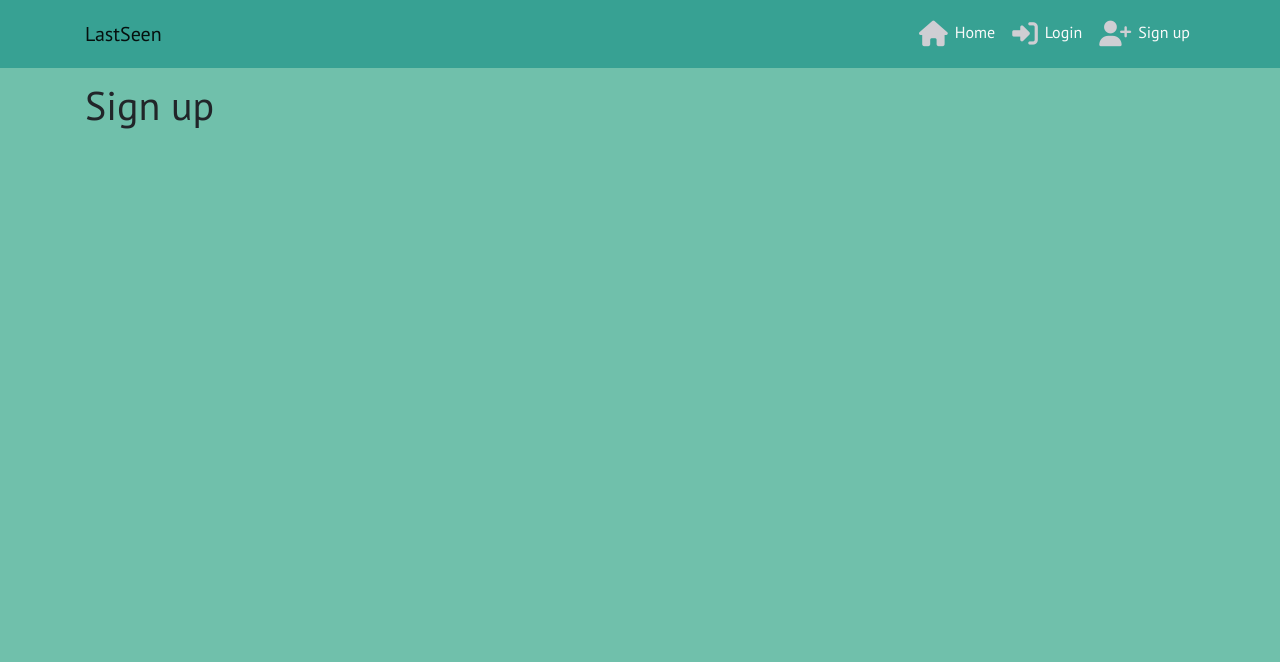
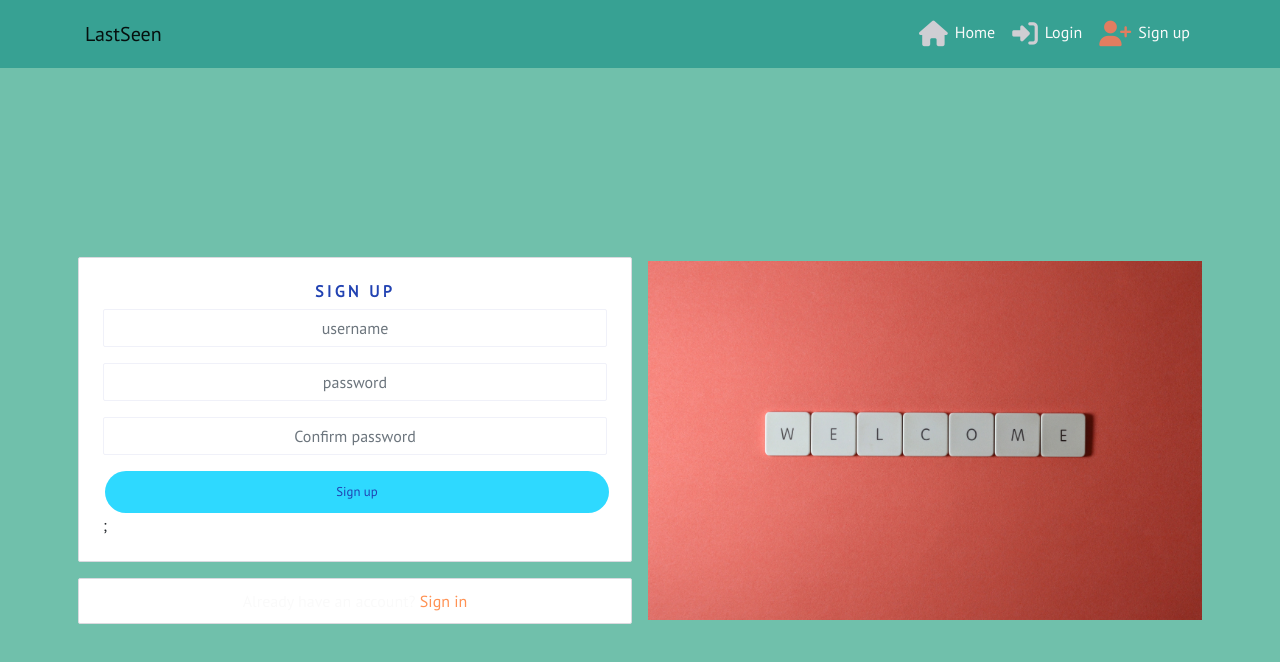
Before and after one commit to BZemba87/lastseen, a React (Create React App) app: page /signup in a window 1280 px wide. Shown: the top 662 px of the page. Built offline with nearby package versions, Linux system fonts and the light colour scheme.

Commit message:
add sign up form and welcome image

```diff
--- a/src/App.js
+++ b/src/App.js
@@ -2,6 +2,8 @@
 import NavBar from "./components/NavBar";
 import Container from 'react-bootstrap/Container';
 import { Route, Switch } from "react-router-dom";
+import "./api/axiosDefault";
+import SignUpForm from './pages/auth/SignUpForm';
 
 function App() {
   return (
@@ -11,7 +13,7 @@
         <Switch>
           <Route exact path="/" render={() => <h1>Home page</h1>} />
           <Route exact path="/login" render={() => <h1> Login </h1>} />
-          <Route exact path="/signup" render={() => <h1> Sign up </h1>} />
+          <Route exact path="/signup" render={() => <SignUpForm/>} />
           <Route render={() => <p>Page not found!</p>} />
         </Switch>
       </Container>
--- a/src/App.module.css
+++ b/src/App.module.css
@@ -6,6 +6,25 @@
 .Main {
     padding-top: 81px;
 }
+.Content {
+    background-color: #ffffff;
+    padding: 10px;
+    border-radius: 2px;
+    border: 1px solid #dadadf;
+}
+
+.FillerImage {
+    object-fit: cover;
+    height: 100%;
+    width: 100%;
+}
+
+.Image {
+    max-height: 40vh;
+    max-width: 100%;
+    object-fit: contain;
+}
+
 * {
     box-sizing: border-box;
 }
--- /dev/null
+++ b/src/api/axiosDefault.js
@@ -0,0 +1,8 @@
+import axios from 'axios'
+
+axios.defaults.baseURL = 'https://last-seen-api.herokuapp.com/';
+axios.defaults.headers.post["Content-Type"] = "multipart/form-data";
+axios.defaults.withCredentials = true;
+
+export const axiosReq = axios.create();
+export const axiosRes = axios.create();
--- a/src/components/NavBar.js
+++ b/src/components/NavBar.js
@@ -26,12 +26,12 @@
             <NavLink
               className={styles.NavLink}
               activeClassName={styles.Active}
-              to="/signin"
+              to="/login"
             >
               <i className="fas fa-sign-in-alt"></i>Login
             </NavLink>
             <NavLink
-              to="/login"
+              to="/signup"
               className={styles.NavLink}
               activeClassName={styles.Active}
             >
--- /dev/null
+++ b/src/pages/auth/SignUpForm.js
@@ -0,0 +1,70 @@
+import React from "react";
+import { Link } from "react-router-dom";
+
+
+import styles from "../../styles/SignUpForm.module.css";
+import btnStyles from "../../styles/Button.module.css";
+import appStyles from "../../App.module.css";
+
+import { Form, Button, Image, Col, Row, Container } from "react-bootstrap";
+
+const SignUpForm = () => {
+  return (
+    <Row className={styles.Row}>
+      <Col className="my-auto py-2 p-md-2" md={6}>
+        <Container className={`${appStyles.Content} p-4 `}>
+          <h1 className={styles.Header}>sign up</h1>
+
+        <Form>
+            <Form.Group controlId="username">
+            <Form.Label className="d-none">Username</Form.Label>
+            <Form.Control
+            className={styles.Input}
+            type="text" placeholder="username" name="username" />
+            </Form.Group>
+
+            <Form.Group controlId="password1">
+            <Form.Label className="d-none">Password</Form.Label>
+            <Form.Control
+            className={styles.Input}
+            type="password" placeholder="password" name="password1" />
+            </Form.Group>
+
+            <Form.Group controlId="password2">
+            <Form.Label className="d-none">Confirm password</Form.Label>
+            <Form.Control
+            className={styles.Input}
+            type="password" placeholder="Confirm password" name="password2" />
+            </Form.Group>
+            <Button className={`${btnStyles.Button} ${btnStyles.Wide} ${btnStyles.Bright}`}
+            type="submit">
+                Sign up
+            </Button>
+        </Form>;
+
+
+
+
+        </Container>
+        <Container className={`mt-3 ${appStyles.Content}`}>
+          <Link className={styles.Link} to="/signin">
+            Already have an account? <span>Sign in</span>
+          </Link>
+        </Container>
+      </Col>
+      <Col
+        md={6}
+        className={`my-auto d-none d-md-block p-2 ${styles.SignUpCol}`}
+      >
+        <Image
+          className={`${appStyles.FillerImage}`}
+          src={
+            "/welcome.jpg"
+          }
+        />
+      </Col>
+    </Row>
+  );
+};
+
+export default SignUpForm;
--- /dev/null
+++ b/src/styles/Button.module.css
@@ -0,0 +1,69 @@
+.Button {
+    font-size: 0.8rem;
+    align-self: center;
+    border-radius: 100px;
+    border-color: transparent;
+    padding: 4px 10px;
+    margin-left: 2px;
+    margin-right: 2px;
+    min-width: 75px;
+  }
+
+  .Button:hover {
+    opacity: 0.8;
+    border-color: transparent;
+    cursor: pointer;
+  }
+
+  .Button:hover:active {
+    background-color: #2142b2 !important;
+  }
+
+  .Button:active {
+    background-color: #2142b2 !important;
+  }
+
+  .Button:focus {
+    background-color: #2142b2;
+  }
+
+  .Wide {
+    padding: 10px 50px;
+    width: 100%;
+  }
+
+  .Blue,
+  .BlueOutline:hover,
+  .Bright:hover {
+    background-color: #2142b2;
+    color: #ffffff;
+  }
+
+  .BlueOutline,
+  .Blue:hover {
+    /* border: 1px solid #2142b2; */
+    background-color: #ffffff;
+    color: #2142b2;
+  }
+
+  .Black,
+  .BlackOutline:hover {
+    /* background-color: #242a3d;
+    color: white; */
+    background-color: #242a3d;
+    color: aliceblue;
+  }
+
+  .Black:hover,
+  .BlackOutline {
+    /* background-color: #dadadf;
+    color: #242a3d;
+    border-color: #242a3d; */
+    background-color: aliceblue;
+    color: #242a3d;
+  }
+
+  .Bright {
+    background-color: #2ed9ff;
+    color: #2142b2;
+  }
--- /dev/null
+++ b/src/styles/SignUpForm.module.css
@@ -0,0 +1,46 @@
+.Row {
+    height: calc(100vh - 81px);
+  }
+  .Input {
+    background: #ffffff;
+    border: 1px solid #f0f1f9;
+    box-sizing: border-box;
+    border-radius: 2px;
+    color: #7177a1;
+    text-align: center;
+    padding: 10px;
+  }
+
+  .Header {
+    font-style: normal;
+    font-weight: bold;
+    font-size: 16px;
+    line-height: 19px;
+    text-align: center;
+    letter-spacing: 0.2em;
+    text-transform: uppercase;
+    color: #2142b2;
+  }
+
+  .Link {
+    text-decoration: none;
+    text-align: center;
+    display: block;
+    margin: auto;
+  }
+
+  .Link span {
+    color: #ff9254;
+  }
+
+  .Container {
+    padding: 30px 10px;
+  }
+
+  .SignInCol {
+    height: 320px;
+  }
+
+  .SignUpCol {
+    height: 375px;
+  }
```
Also changed, not shown: public/welcome.jpg (added).
